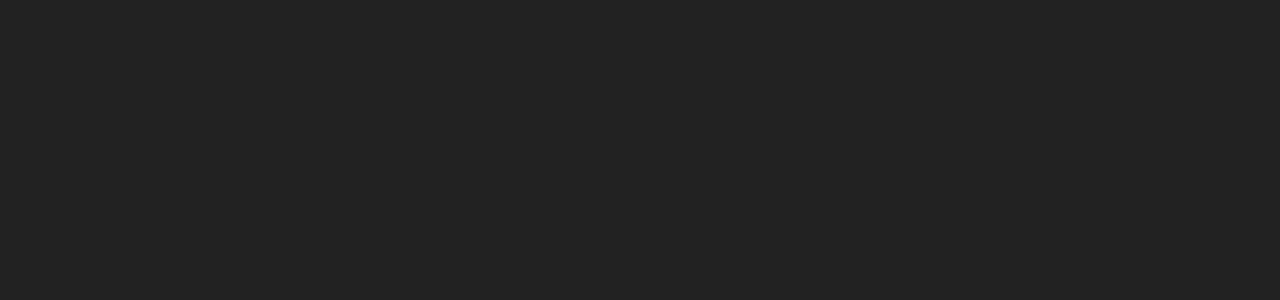
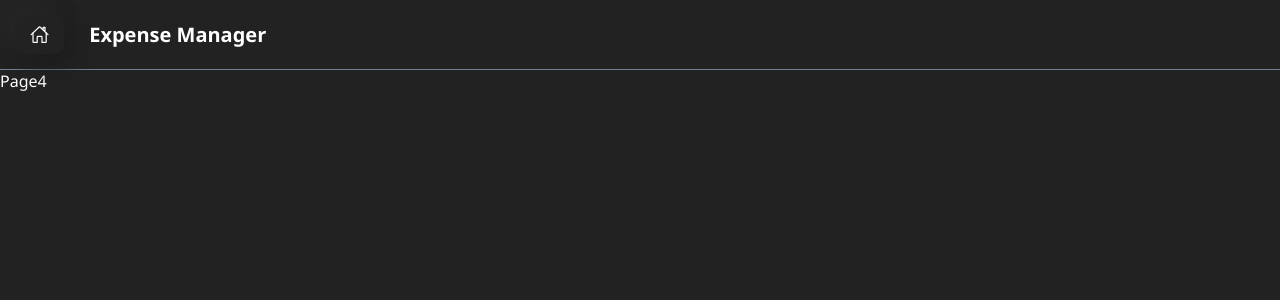
Before and after one commit to Ad1tyARa0/react-d3, a React (Create React App) app: page /4 in a window 1280 px wide. Before the commit this address had no page. Shown: the top 300 px of the page. Built offline with nearby package versions, Linux system fonts and the light colour scheme.

Commit message:
Starting expense manager.

```diff
--- a/src/pages/3/Page3.scss
+++ b/src/pages/3/Page3.scss
@@ -6,3 +6,9 @@
 
 #{$class_css_prefix}main {
 }
+
+#{$class_css_prefix}loader-main {
+  @include display-flex-center-center;
+
+  height: 100%;
+}
--- a/src/pages/3/Page3.tsx
+++ b/src/pages/3/Page3.tsx
@@ -83,7 +83,9 @@
         />
 
         {loading ? (
-          <Loader />
+          <div className={`${css_prefix}loader-main`}>
+            <Loader />
+          </div>
         ) : (
           <BarChart
             dimensions={DEFAULT_DIMENSIONS}
--- /dev/null
+++ b/src/pages/4/Page4.tsx
@@ -0,0 +1,23 @@
+import React from 'react';
+import { Layout } from '../../layout/Layout';
+
+// SCSS.
+import './Page4.scss';
+
+// Pages -- page 4
+const css_prefix = 'p--p4__';
+
+// Component props.
+interface Page4Props {}
+
+const Page4Component: React.FunctionComponent<Page4Props> = () => {
+  return (
+    <Layout headerTitle='Expense Manager' accentColor={<div />}>
+      <div className={`${css_prefix}main`}>
+        <div>Page4</div>
+      </div>
+    </Layout>
+  );
+};
+
+export const Page4 = Page4Component;
--- a/src/routes/index.tsx
+++ b/src/routes/index.tsx
@@ -5,6 +5,7 @@
 import { App } from '../App';
 import { Page2 } from '../pages/2/Page2';
 import { Page3 } from '../pages/3/Page3';
+import { Page4 } from '../pages/4/Page4';
 import { Home } from '../pages/home/Home';
 
 // Component props.
@@ -20,6 +21,8 @@
       <Route path='/2' element={<Page2 />} />
 
       <Route path='/3' element={<Page3 />} />
+
+      <Route path='/4' element={<Page4 />} />
     </Routes>
   </BrowserRouter>
 );
```
Also changed, not shown: src/pages/4/Page4.scss (added).
